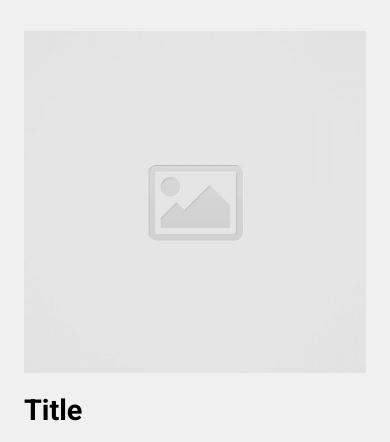
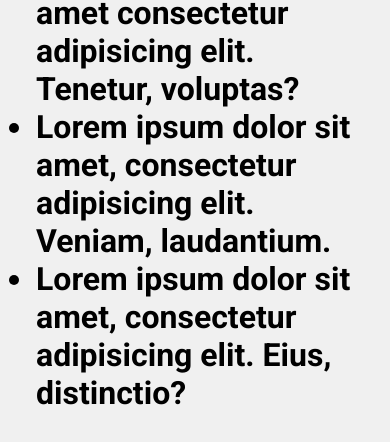
Before and after one commit to DreSean-Sutton/code-journal-old, a website: page index.html in a window 390 px wide. Shown: the part 202-644 px from the top of the page. Drawn offline with Linux system fonts and the light colour scheme.

Commit message:
The entries list looks good on both mobile and desktop screens.

```diff
--- a/css/layout.css
+++ b/css/layout.css
@@ -10,6 +10,10 @@ textarea {
   border-radius: 0.2rem;
   border: 2px solid rgb(190, 190, 190);
   resize: none;
+}
+
+ul {
+  margin: 0 0.75rem;
 }
 
 .submit-button-layout {
--- a/css/styles.css
+++ b/css/styles.css
@@ -15,8 +15,19 @@ label {
   font-weight: bold;
 }
 
-h1 {
+h1,
+ul {
   font-size: 3.5rem;
+}
+
+ul {
+  font-weight: 600;
+  padding-left: 0;
+}
+
+/* POINTLESS VALUE BELOW */
+li {
+  font-size: 2rem;
 }
 
 .submit-button-style {
--- a/index.html
+++ b/index.html
@@ -28,6 +28,13 @@
   <main>
     <div id="form-container" class="container">
       <div data-view="entry-form">
+      <div data-view="entries">
+        <ul>Entries
+          <li>Lorem ipsum dolor sit amet consectetur adipisicing elit. Tenetur, voluptas?</li>
+          <li>Lorem ipsum dolor sit amet, consectetur adipisicing elit. Veniam, laudantium.</li>
+          <li>Lorem ipsum dolor sit amet, consectetur adipisicing elit. Eius, distinctio?</li>
+        </ul>
+      </div>
         <div class="row">
           <div class="column-full">
             <h1>New Entry</h1>
--- a/js/main.js
+++ b/js/main.js
@@ -6,13 +6,6 @@ var $title = document.querySelector('#title-form');
 var $photoURL = document.querySelector('#photo-form');
 var $notes = document.querySelector('#notes-form');
 var $form = document.querySelector('form');
-var $formContainer = document.querySelector('#form-container');
-
-var $listDiv = document.createElement('div');
-var $listHeader = document.createElement('ul');
-
-$listDiv.setAttribute('data-view', 'entries');
-$listDiv.appendChild($listHeader);
 
 $photoURL.addEventListener('input', photoInput);
 $form.addEventListener('submit', submitForm);
@@ -34,5 +27,3 @@ function submitForm(event) {
   data.nextEntryId++;
   data.entries.push($formValues);
 }
-
-$formContainer.appendChild($listHeader);
```
